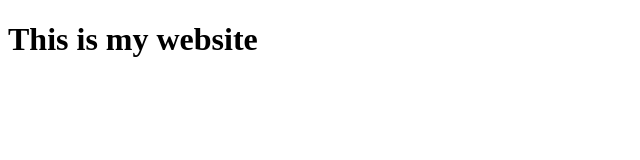
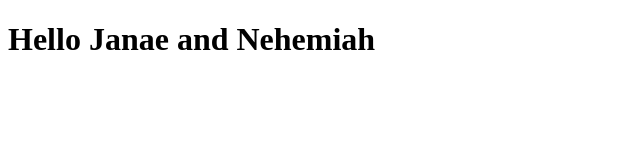
Before and after one commit to brianguo41988/edlyftwebsite, a website: page index.html in a window 1280 px wide. Shown: the whole page, without its empty margins (0-640 px from the left). Drawn offline with Linux system fonts and the light colour scheme.

Commit message:
Said hello to my students

```diff
--- a/index.html
+++ b/index.html
@@ -8,6 +8,6 @@
     </head>
 
     <body>
-        <h1> This is my website </h1>
+        <h1> Hello Janae and Nehemiah </h1>
     </body>
 </html>
```
